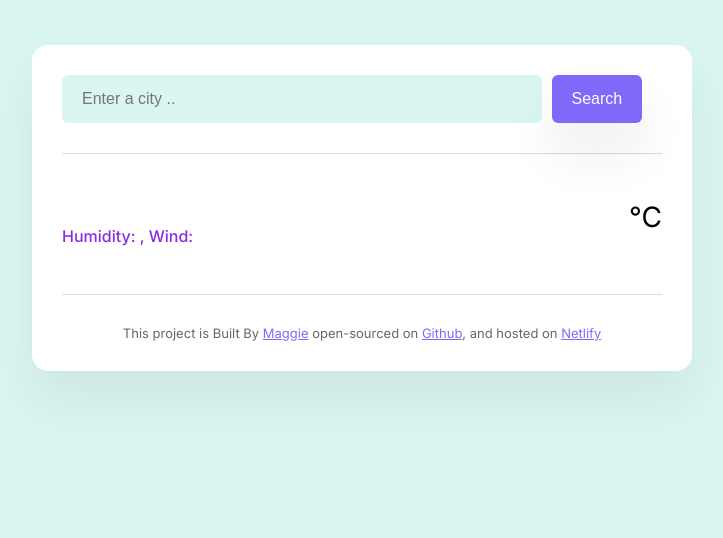
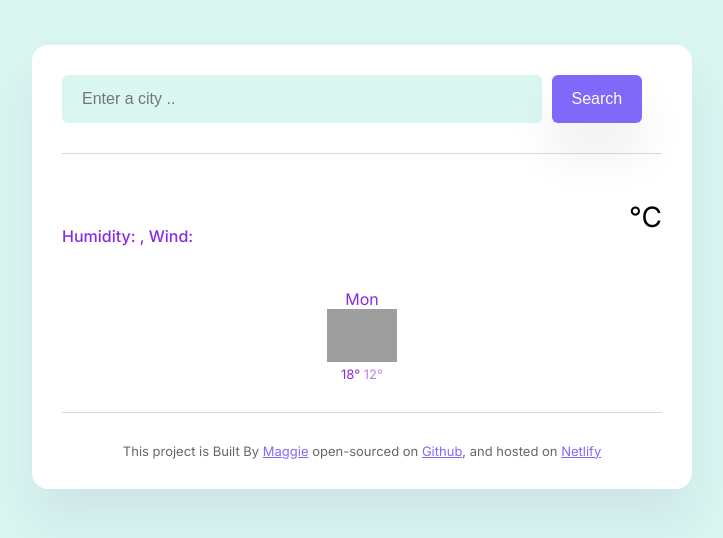
Before and after one commit to mmjumbo/week7-project, a plain HTML site: page index.html in a window 1280 px wide. Shown: the whole page, without its empty margins (278-1001 px from the left). Drawn offline with nearby package versions, Linux system fonts and the light colour scheme; no server answers; grey boxes are pictures that could not be loaded.

Commit message:
Added html with dummy data. Added minor css styling

```diff
--- a/index.html
+++ b/index.html
@@ -48,6 +48,24 @@
             <div class="weather-app-unit">°C</div>
           </div>
         </div>
+        <div class="weather-forecast">
+          <div class="row">
+            <div class="col-2">
+              <div class="weather-forecast-day">Mon</div>
+              <div>
+                <img
+                  src="https://encrypted-tbn0.gstatic.com/images?q=tbn:ANd9GcTH1w3lKebnWgLeJhvAjaSJJouNxL_khy4EpSb4RtSBvmqpHUXn2aTSBuPysuC4xVT9Rlg&usqp=CAU"
+                  alt=""
+                  width="70"
+                />
+                <div class="weather-forecast-temparatures">
+                  <span class="max-temp">18°</span>
+                  <span class="min-temp">12°</span>
+                </div>
+              </div>
+            </div>
+          </div>
+        </div>
       </main>
       <footer>
         This project is Built By
--- a/src/style.css
+++ b/src/style.css
@@ -84,6 +84,11 @@ main {
   font-size: 28px;
 }
 
+.weather-forecast {
+  margin-top: 25px;
+  text-align: center;
+}
+
 footer {
   border-top: 1px solid rgb(218, 218, 218);
   padding: 30px 0 0 0;
@@ -91,3 +96,14 @@ footer {
   font-size: 13px;
   color: rgba(0, 0, 0, 0.6);
 }
+.weather-forecast-day {
+  font-size: 16px;
+  color: blueviolet;
+}
+.weather-forecast-temparatures {
+  font-size: 13px;
+  color: blueviolet;
+}
+.min-temp {
+  opacity: 0.6;
+}
```
